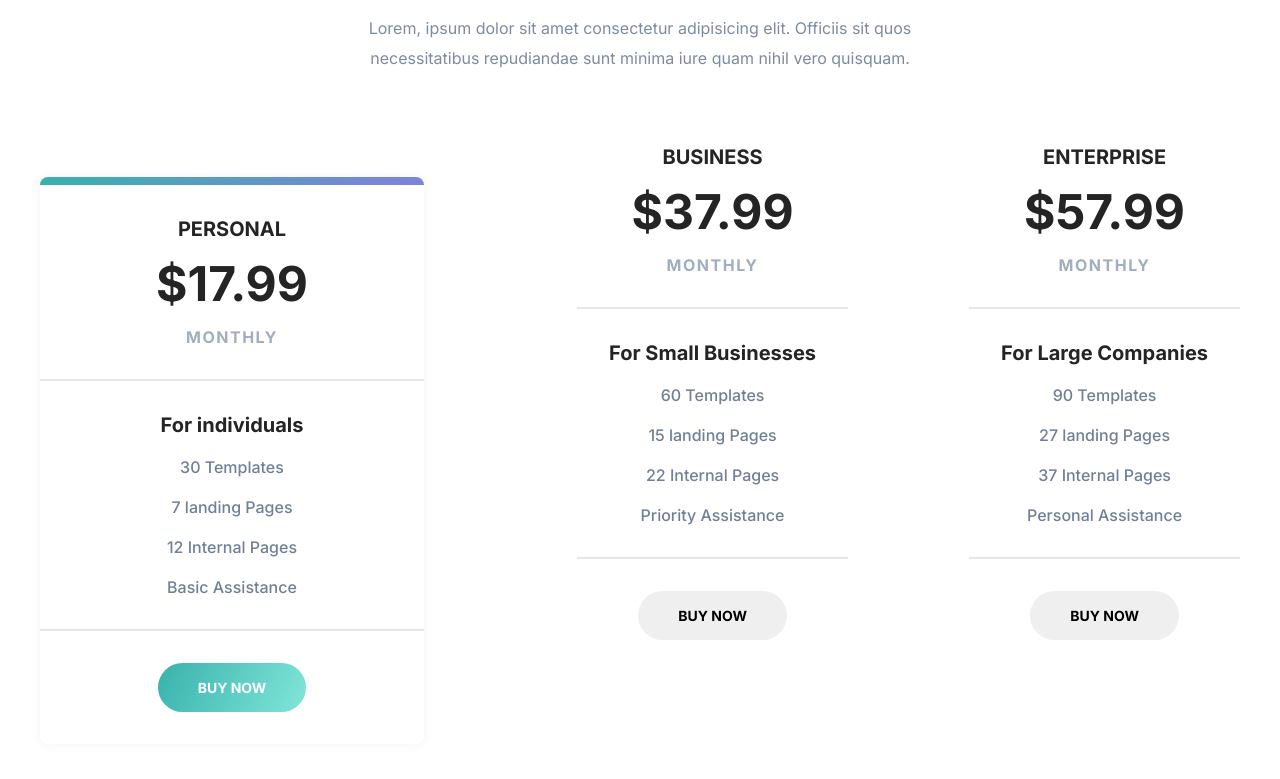
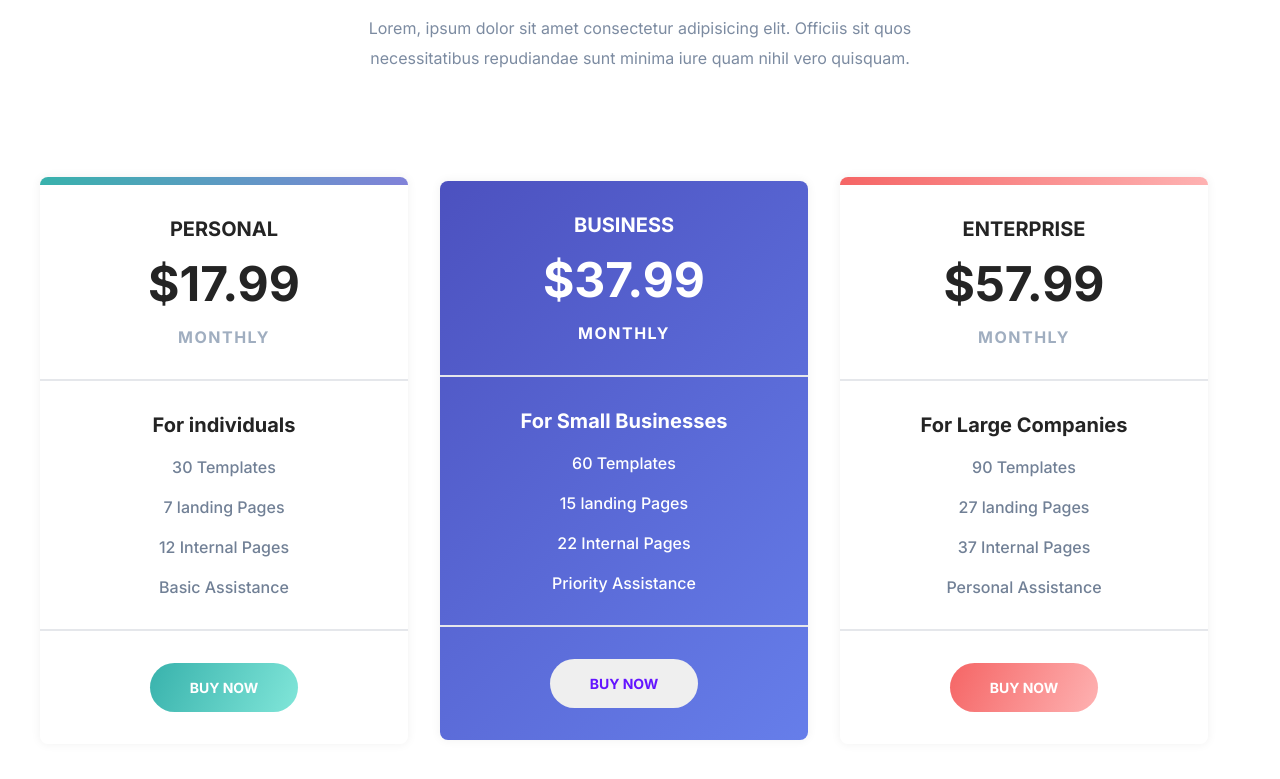
Before and after one commit to danielmanicio/Final-Project---Treact-website, a plain HTML site: page index.html in a window 1280 px wide. Shown: the part 3977-4756 px from the top of the page. Drawn offline with Linux system fonts and the light colour scheme.

Commit message:
Pricing Section - Done

```diff
--- a/index.html
+++ b/index.html
@@ -262,18 +262,18 @@
 
                     <div class="pricing__business">
                         <div class="business__color"></div>
-                        <div class="price__top">
-                            <h3 class="price__title">BUSINESS</h3>
-                            <h2 class="price__subtitle">$37.99</h2>
-                            <h4 class="price__monthly">MONTHLY</h4>
+                        <div class="price__top business__top">
+                            <h3 class="price__title business__title">BUSINESS</h3>
+                            <h2 class="price__subtitle business__subtitle">$37.99</h2>
+                            <h4 class="price__monthly business__monthly">MONTHLY</h4>
                         </div>
                         <div class="price__middle">
                             <li class="middle__package--wrapper">
-                                <ul class="middle__title">For Small Businesses</ul>
-                                <ul class="middle__content">60 Templates</ul>
-                                <ul class="middle__content">15 landing Pages</ul>
-                                <ul class="middle__content">22 Internal Pages</ul>
-                                <ul class="middle__content">Priority Assistance</ul>
+                                <ul class="middle__title mid__white">For Small Businesses</ul>
+                                <ul class="middle__content mid__white">60 Templates</ul>
+                                <ul class="middle__content mid__white">15 landing Pages</ul>
+                                <ul class="middle__content mid__white">22 Internal Pages</ul>
+                                <ul class="middle__content mid__white">Priority Assistance</ul>
                             </li>
                         </div>
                         <div class="price__bottom">
--- a/style.css
+++ b/style.css
@@ -521,10 +521,13 @@ PRICING
 .pricing__wrapper {
     display: flex;
     justify-content: space-between;
+    align-items: center;
     width: 100%;
 }
 
-.pricing__personal {
+.pricing__personal,
+.pricing__business,
+.pricing__enterprise {
     margin: 64px 32px 0 0;
     width: 100%;
     max-width: 384px;
@@ -613,3 +616,34 @@ PRICING
     background: linear-gradient(115deg, rgb(56, 178, 172) 0%, rgb(129, 230, 217) 100%);
     color: #fff;
 }
+
+.pricing__business {
+    margin: 64px 32px 0 0;
+    background-image: linear-gradient(135deg, rgb(76,81,191) 0%, rgb(102, 126, 234) 100%);
+    box-shadow: 0 0 10px 1px rgba(0, 0, 0, 0.05);
+    border-radius: 8px;
+}
+
+.business__top,
+.business__title,
+.business__subtitle,
+.business__monthly,
+.mid__white {
+    color:#fff;
+}
+
+.button__business {
+    color: #6415ff;
+}
+
+.enterprise__color {
+    height: 8px;
+    background: linear-gradient(115deg, rgb(245,101,101) 0%, rgb(254,178,178) 100%);
+    border-top-left-radius: 8px;
+    border-top-right-radius: 8px;
+}
+
+.button__enterprise {
+    background: linear-gradient(115deg, rgb(245, 101, 101) 0%, rgb(254,178,178) 100%);
+    color: #fff;
+}
```
